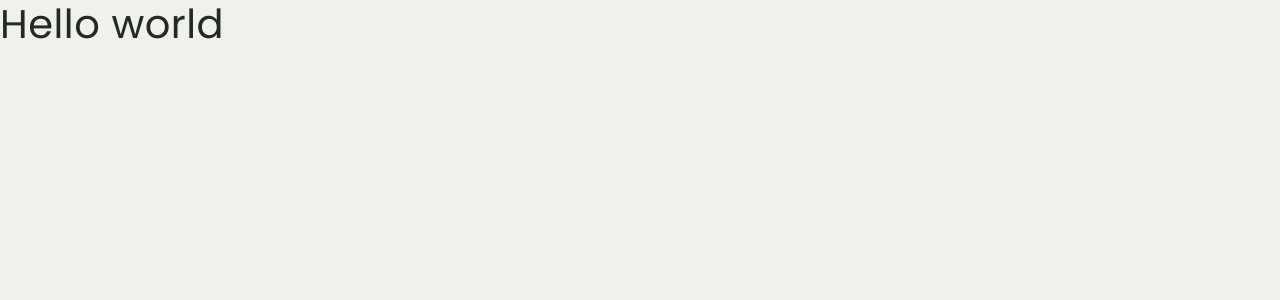
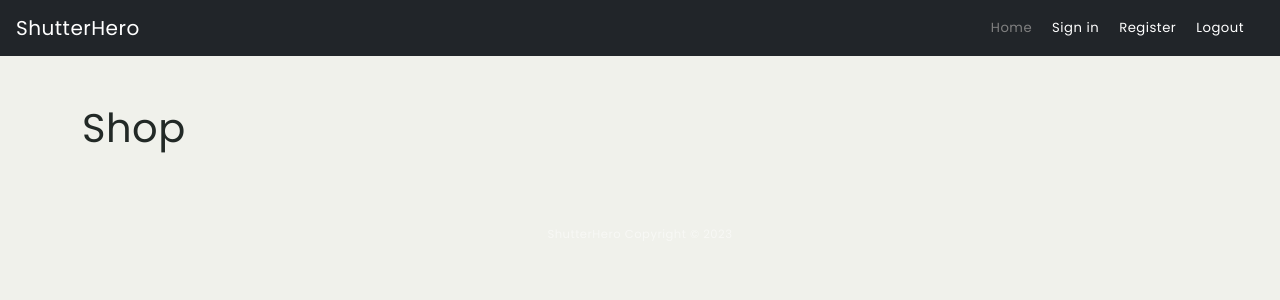
Before and after one commit to Cinamon88/shutterhero_shop_fs, a React (Create React App) app in the folder client/: page / in a window 1280 px wide. Shown: the top 300 px of the page. Built offline with nearby package versions, Linux system fonts and the light colour scheme.

Commit message:
render Header & Footer and add Routes & Route

```diff
--- a/client/src/App.js
+++ b/client/src/App.js
@@ -1,6 +1,20 @@
+import { Container } from "react-bootstrap";
+import Header from "./components/views/Header/Header"
+import { Route, Routes } from "react-router-dom";
+import Footer from "./components/views/Footer/Footer";
+import Home from "./components/pages/Home/Home";
+
 const App = () => {
   return (
-    <h1>Hello world</h1>
+    <main>
+      <Header />
+      <Container>
+        <Routes>
+          <Route path='/' element={<Home />} />
+        </Routes>
+      </Container>
+      <Footer />
+    </main>
   );
 };
 
```
